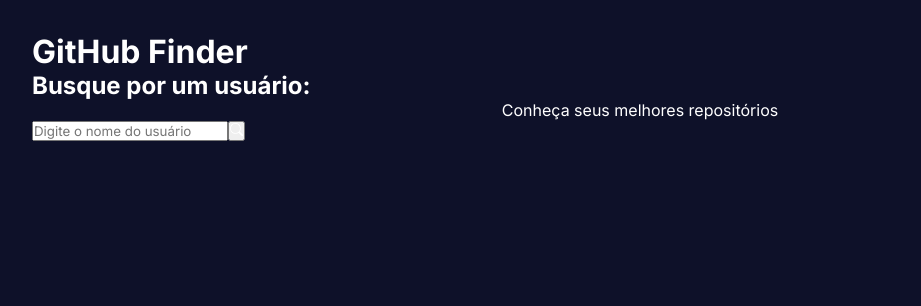
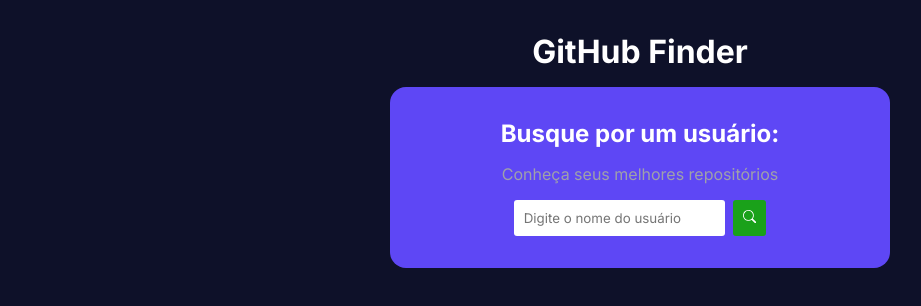
Before and after one commit to PauloAlves8039/react-typescript-github-finder, a React (Vite) app: page / in a window 1280 px wide. Shown: the top 306 px of the page, without its empty margins (0-921 px from the left). Built offline with nearby package versions, Linux system fonts and the light colour scheme.

Commit message:
feat: cria estilos modularizados

```diff
--- /dev/null
+++ b/src/App.module.css
@@ -0,0 +1,9 @@
+.app {
+    max-width: 500px;
+    margin: 0 auto;
+}
+
+.app h1 {
+    text-align: center;
+    margin-bottom: 1rem;
+}
--- a/src/App.tsx
+++ b/src/App.tsx
@@ -1,9 +1,10 @@
 import { Outlet } from "react-router-dom";
+import classes from "./App.module.css";
 
 export default function App() {
   return (
     <>
-      <div>
+      <div className={classes.app}>
         <h1>GitHub Finder</h1>
         < Outlet />
       </div>
--- /dev/null
+++ b/src/components/Search/Search.module.css
@@ -0,0 +1,33 @@
+.search {
+    background-color: var(--purple-color1);
+    padding: 2rem;
+    border-radius: 1rem;
+    display: flex;
+    flex-direction: column;
+    justify-content: center;
+    align-items: center;
+    gap: 1rem;
+    margin-bottom: 1.5rem;
+}
+
+.search p {
+    color: var(--gray-color1);
+}
+
+.search_container {
+    display: flex;
+    gap: 0.5rem;
+}
+
+.search_container input,
+.search_container button {
+    padding: .6rem;
+    border-radius: 3px;
+    border: none;
+    color: var(--gray-color2);
+}
+
+.search_container button {
+    background-color: var(--green-color1);
+    cursor: pointer;
+}
--- a/src/components/Search/Search.tsx
+++ b/src/components/Search/Search.tsx
@@ -1,5 +1,6 @@
 import { BsSearch } from "react-icons/bs";
 import { useState } from "react";
+import classes from "./Search.module.css";
 
 type SearchProps = {
     loadUser: (userName: string) => Promise<void>;
@@ -9,10 +10,10 @@
     const [ userName, setUserName ] = useState("");
 
     return (
-        <div>
+        <div className={classes.search}>
             <h2>Busque por um usuário:</h2>
             <p>Conheça seus melhores repositórios</p>
-            <div>
+            <div className={classes.search_container}>
                 <input
                     type="text"
                     placeholder="Digite o nome do usuário"
--- a/src/index.css
+++ b/src/index.css
@@ -1,6 +1,10 @@
 :root {
     --white-color1: #FFF;
     --dark-color1: #0E1129;
+    --gray-color1: #9FA1AA;
+    --gray-color2: #444A69;
+    --purple-color1: #5E47F5;
+    --green-color1: #1AA11A;
 }
 
 * {
```
Also changed, not shown: src/App.css (deleted).
